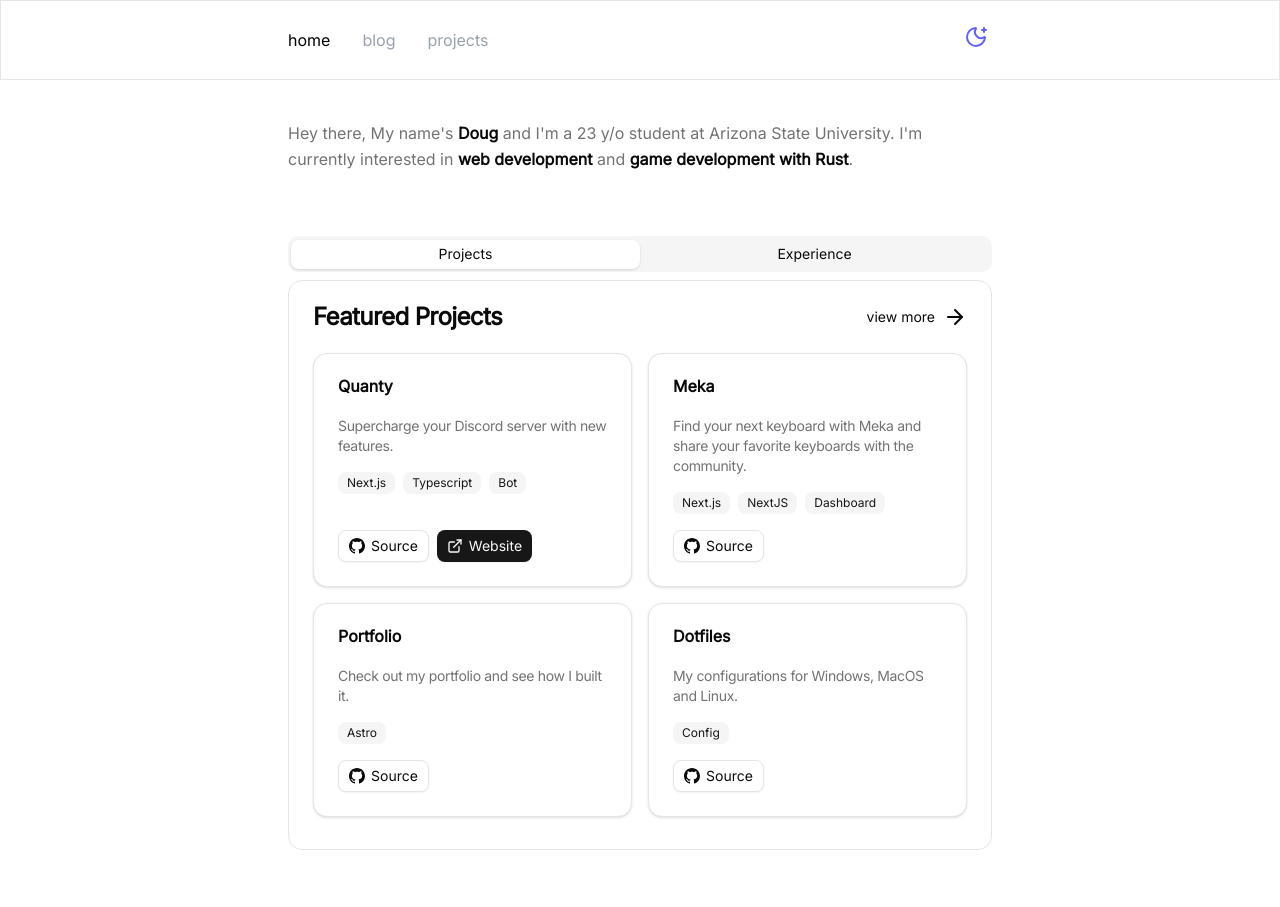
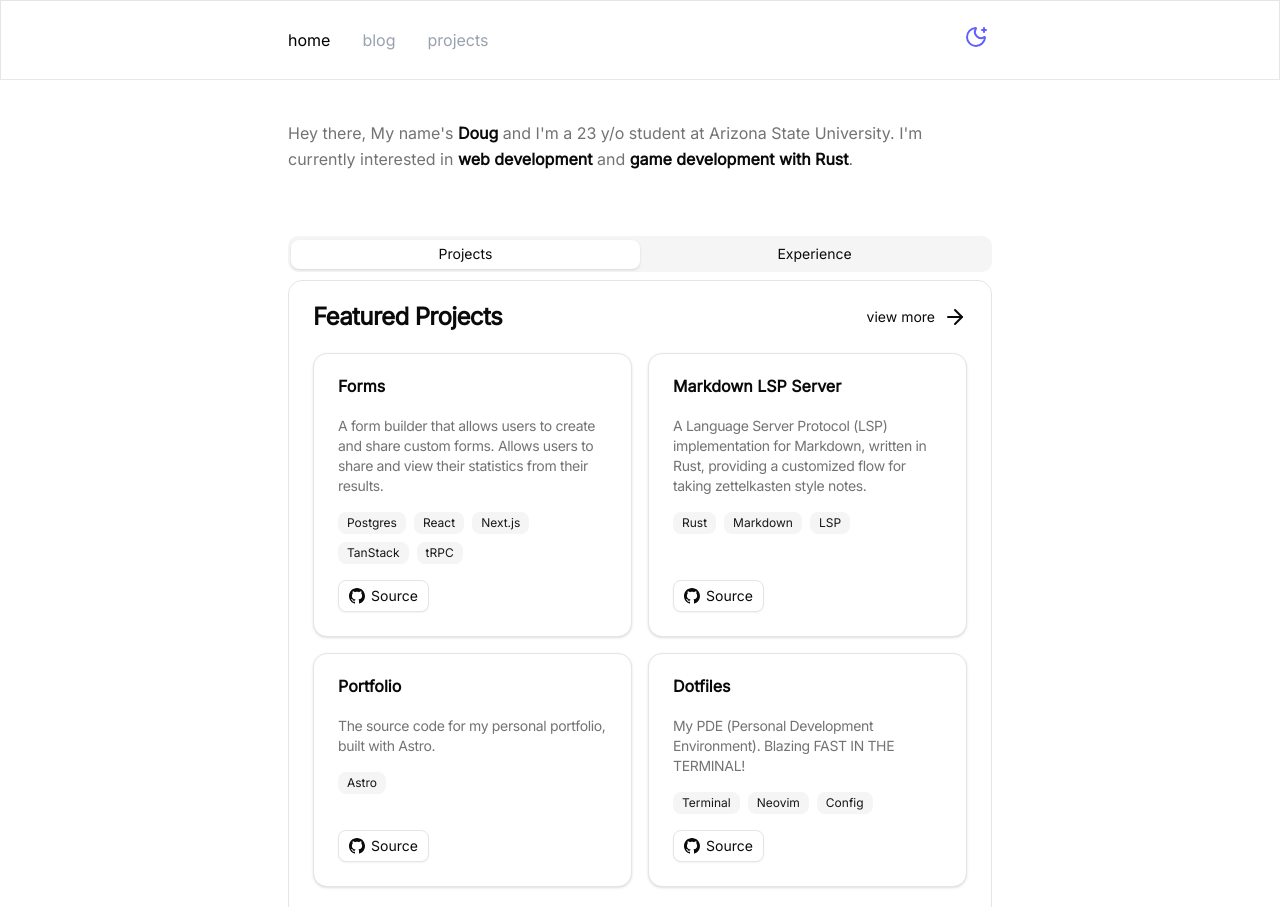
Before and after one commit to dougrocha/portfolio, an Astro site: page / in a window 1280 px wide. Shown: the top 907 px of the page. Built offline with nearby package versions, Linux system fonts and the light colour scheme; Astro itself is replaced by a stand-in of ours.

Commit message:
chore: add new projects and limit home page

```diff
--- a/src/components/ProjectExperienceTabs.tsx
+++ b/src/components/ProjectExperienceTabs.tsx
@@ -72,7 +72,7 @@ export const ProjectsExperienceTabs = () => {
           </div>
 
           <ul className="grid gap-4 sm:grid-cols-2">
-            {projects.map((i) => (
+            {projects.slice(0, 4).map((i) => (
               <ProjectCard
                 title={i.title}
                 description={i.description}
--- a/src/data/projects.json
+++ b/src/data/projects.json
@@ -1,27 +1,39 @@
 [
   {
+    "title": "Forms",
+    "description": "A form builder that allows users to create and share custom forms. Allows users to share and view their statistics from their results.",
+    "source_url": "https://github.com/dougrocha/form_builder",
+    "tags": ["Postgres", "React", "Next.js", "TanStack", "tRPC"]
+  },
+  {
+    "title": "Markdown LSP Server",
+    "description": "A Language Server Protocol (LSP) implementation for Markdown, written in Rust, providing a customized flow for taking zettelkasten style notes.",
+    "source_url": "https://github.com/dougrocha/rust_markdown_lsp_server",
+    "tags": ["Rust", "Markdown", "LSP"]
+  },
+  {
+    "title": "Portfolio",
+    "description": "The source code for my personal portfolio, built with Astro.",
+    "source_url": "https://github.com/dougrocha/portfolio",
+    "tags": ["Astro"]
+  },
+  {
+    "title": "Dotfiles",
+    "description": "My PDE (Personal Development Environment). Blazing FAST IN THE TERMINAL!",
+    "source_url": "https://github.com/dougrocha/dotfiles",
+    "tags": ["Terminal", "Neovim", "Config"]
+  },
+  {
     "title": "Quanty",
-    "description": "Supercharge your Discord server with new features.",
+    "description": "An all-in-one Discord bot designed to elevate server management and community engagement with a rich suite of customizable features and commands.",
     "site_url": "https://quanty.xyz",
     "source_url": "https://github.com/dougrocha/quanty",
     "tags": ["Next.js", "Typescript", "Bot"]
   },
   {
     "title": "Meka",
-    "description": "Find your next keyboard with Meka and share your favorite keyboards with the community.",
+    "description": "A ecommerce platform for mechanical keyboard enthusiasts to explore new builds, track their collections, and share creations with others.",
     "source_url": "https://github.com/dougrocha/KeyboardTracker",
     "tags": ["Next.js", "NextJS", "Dashboard"]
-  },
-  {
-    "title": "Portfolio",
-    "description": "Check out my portfolio and see how I built it.",
-    "source_url": "https://github.com/dougrocha/portfolio",
-    "tags": ["Astro"]
-  },
-  {
-    "title": "Dotfiles",
-    "description": "My configurations for Windows, MacOS and Linux.",
-    "source_url": "https://github.com/dougrocha/dotfiles",
-    "tags": ["Config"]
   }
 ]
```
